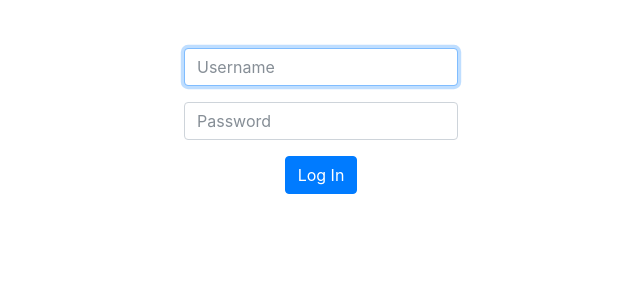
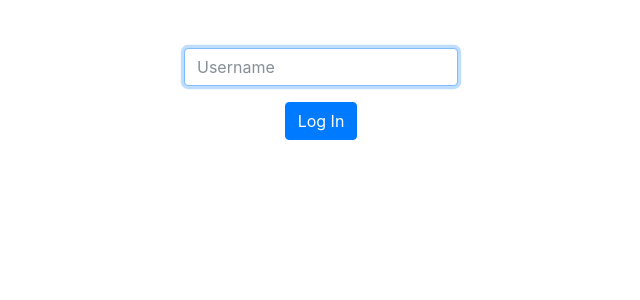
Before and after one commit to hariuk9/GroupJam, a Flask app: template templates/login.html in a window 1280 px wide. Shown: the part 76-376 px from the top of the page, without its empty margins (319-959 px from the left). Run offline with Flask 2, Linux system fonts and the light colour scheme; the template is opened without the code that fills it, so the values that code supplies are empty; some libraries are stand-ins or nearby versions.

Commit message:
login html

```diff
--- a/templates/login.html
+++ b/templates/login.html
@@ -9,9 +9,7 @@
         <div class="form-group">
             <input autocomplete="off" autofocus class="form-control" name="username" placeholder="Username" type="text"/>
         </div>
-        <div class="form-group">
-            <input class="form-control" name="password" placeholder="Password" type="password"/>
-        </div>
+
         <button class="btn btn-primary" type="submit">Log In</button>
     </form>
 {% endblock %}
```
